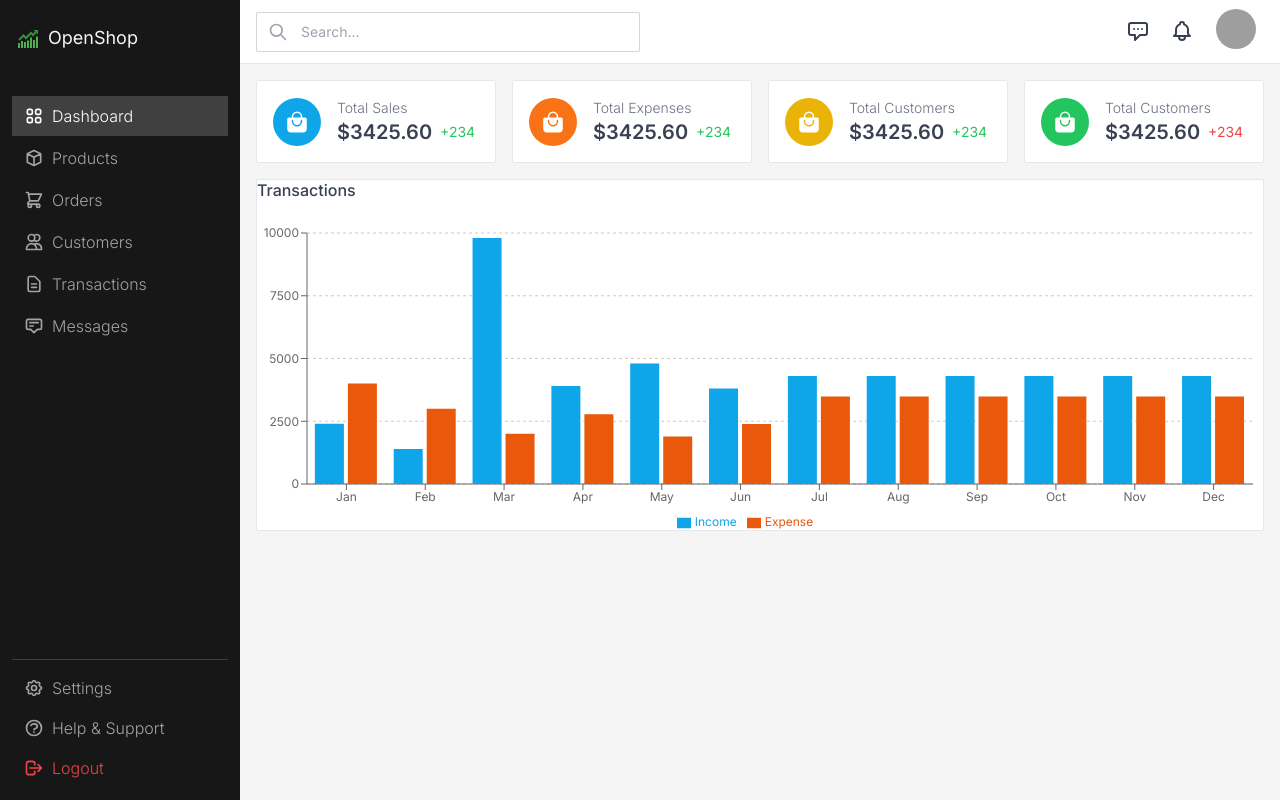
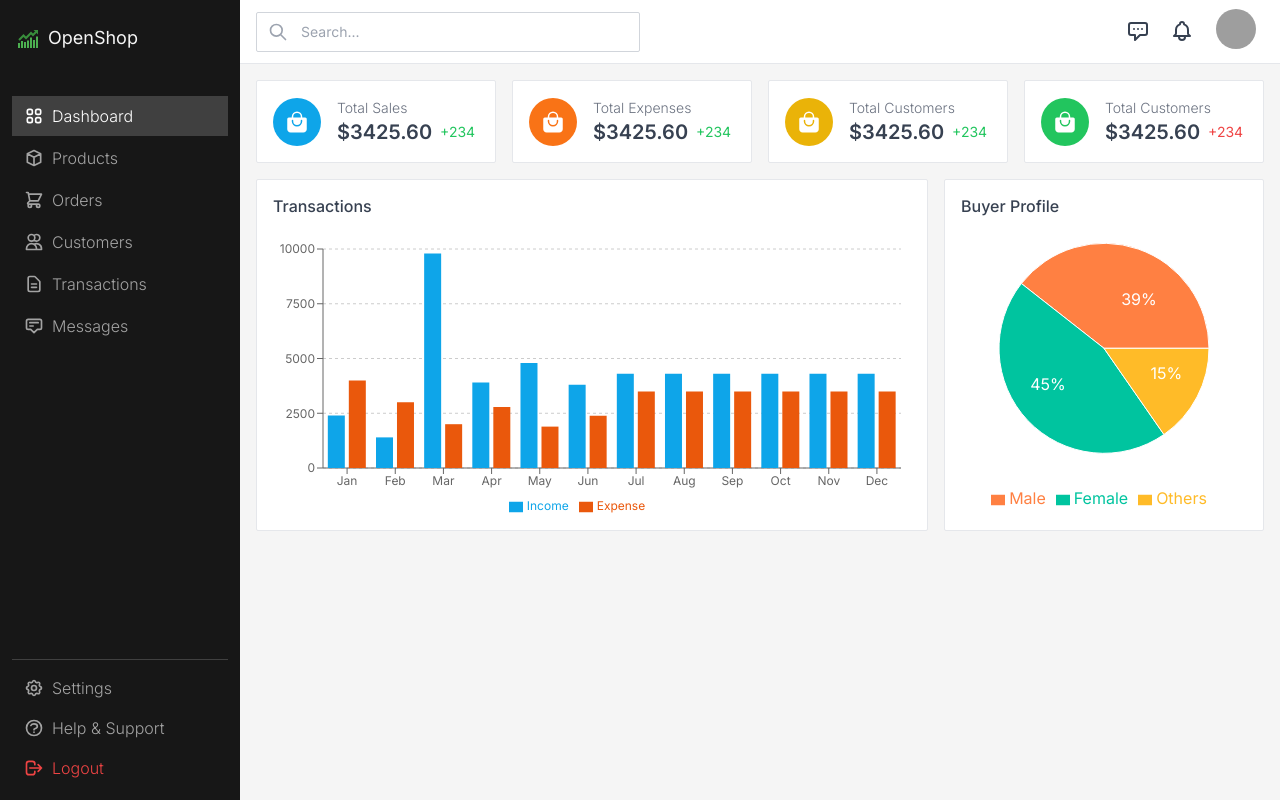
Before and after one commit to dinaerteneto/react_dashboard, a React (Vite) app: page / in a window 1280 px wide. Built offline with nearby package versions, Linux system fonts and the light colour scheme; grey boxes are pictures that could not be loaded.

Commit message:
feat: add chartbar

```diff
--- /dev/null
+++ b/src/components/BuyerProfileChart.tsx
@@ -0,0 +1,59 @@
+import { Cell, Legend, Pie, PieChart, ResponsiveContainer, Tooltip, XAxis, YAxis } from 'recharts'
+
+const CHART_DATA = [
+    { name: 'Male', value: 540 },
+    { name: 'Female', value: 620 },
+    { name: 'Others', value: 210 }
+]
+
+const RADIAN = Math.PI / 180
+const COLORS = ['#FF8042', '#00C49F', '#FFBB28']
+
+const renderCustomizedLabel = ({ cx, cy, midAngle, innerRadius, outerRadius, percent }) => {
+  const radius = innerRadius + (outerRadius - innerRadius) * 0.5
+  const x = cx + radius * Math.cos(-midAngle * RADIAN)
+  const y = cy + radius * Math.sin(-midAngle * RADIAN)
+
+  return (
+    <text
+      x={x}
+      y={y}
+      fill="white"
+      textAnchor={x > cx ? 'start' : 'end'}
+      dominantBaseline="central"
+    >
+      {`${(percent * 100).toFixed(0)}%`}
+    </text>
+  )
+}
+
+function BuyerProfileChart() {
+    return (
+        <div className="w-[20rem] h-[22rem] bg-white p-4 rounded-sm border border-gray-200 flex flex-col">
+            <strong className="text-gray-700 font-medium">Buyer Profile</strong>
+            <div className="w-full mt-3 flex-1 text-xs"></div>
+
+            <ResponsiveContainer width="100%" height="100%">
+                <PieChart width={400} height={300}>
+                    <Pie
+                        data={CHART_DATA}
+                        cx="50%"
+                        cy="45%"
+                        labelLine={false}
+                        label={renderCustomizedLabel}
+                        outerRadius={105}
+                        fill="#8884d8"
+                        dataKey="value"
+                    >
+                        {CHART_DATA.map((_, index) => (
+                            <Cell key={`cell-${index}`} fill={COLORS[index % COLORS.length]} />
+                        ))}
+                    </Pie>
+                    <Legend />
+                </PieChart>
+            </ResponsiveContainer>
+        </div>
+    )
+}
+
+export default BuyerProfileChart
--- a/src/components/Dashboard.tsx
+++ b/src/components/Dashboard.tsx
@@ -1,3 +1,4 @@
+import BuyerProfileChart from './BuyerProfileChart'
 import DashboardStatsGrid from './DashboardStatsGrid'
 import TransactionChart from './TransactionChart'
 
@@ -7,6 +8,7 @@
             <DashboardStatsGrid />
             <div className="flex flex-row gap-4 w-full">
                 <TransactionChart />
+                <BuyerProfileChart />
             </div>
         </div>
     )
--- a/src/components/TransactionChart.tsx
+++ b/src/components/TransactionChart.tsx
@@ -65,7 +65,7 @@
 
 function TransactionChart() {
     return (
-      <div className="h-[22rem] bg-white rounded-sm border border-gray-200 flex flex-col flex-1">
+      <div className="h-[22rem] bg-white p-4 rounded-sm border border-gray-200 flex flex-col flex-1">
           <strong className='text-gray-700 font-medium'>Transactions</strong>
             <div className="w-full mt-3 flex-1 text-xs">
                 <ResponsiveContainer width="100%" height="100%">
```
